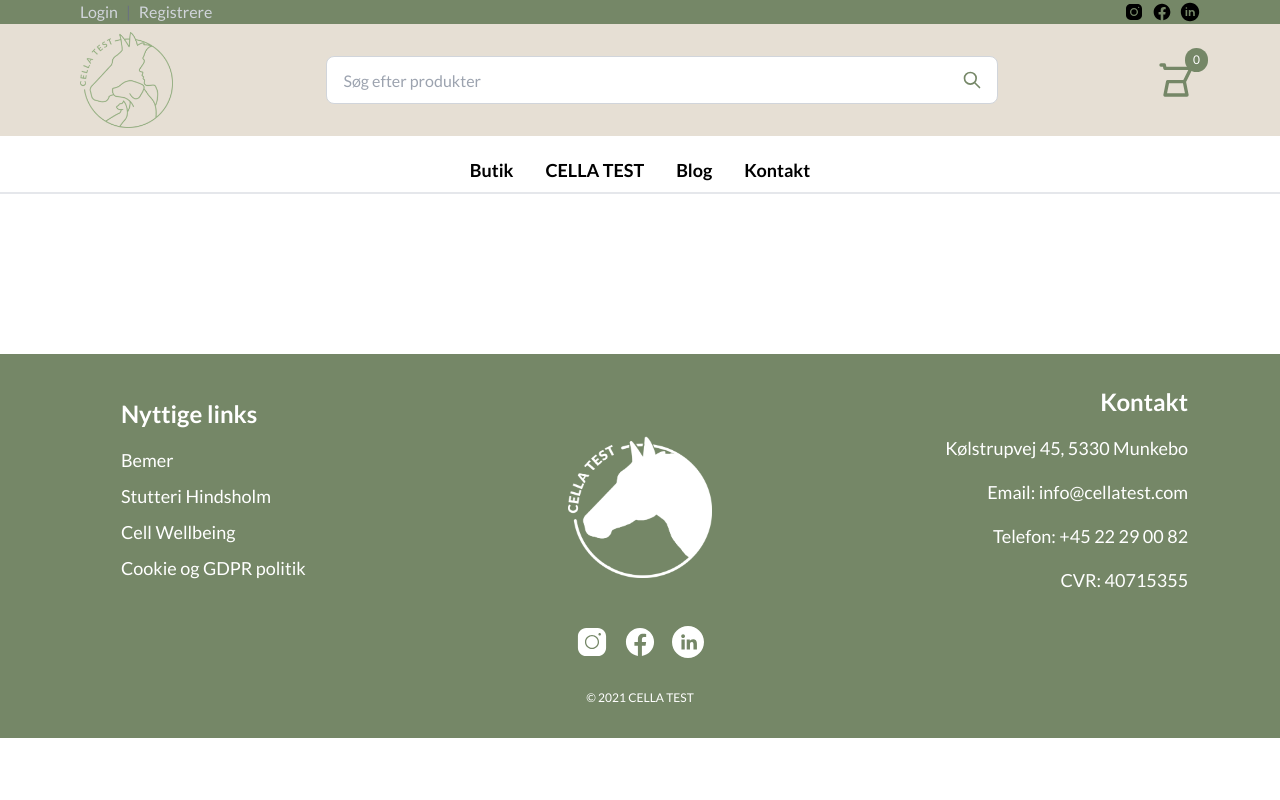
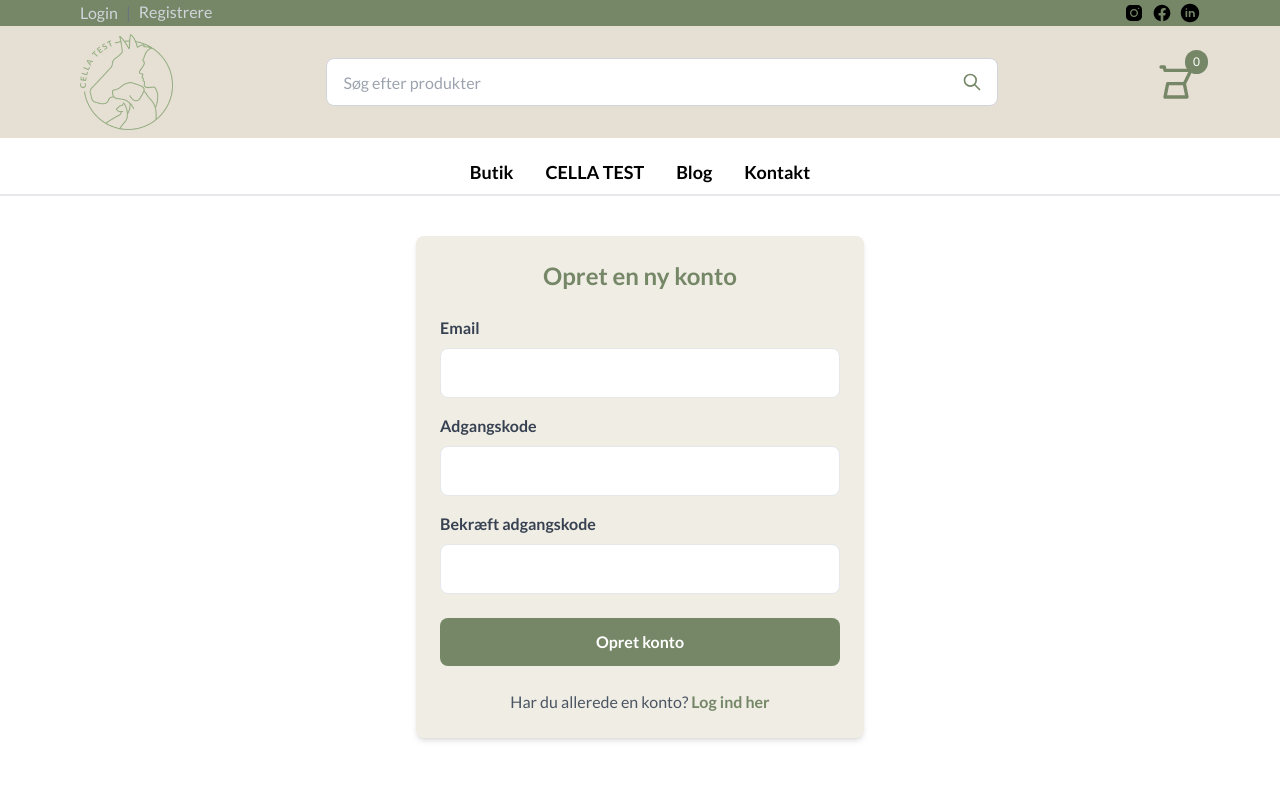
Before and after one commit to kartal5/cella-test-webshop, a Vue app: page /register in a window 1280 px wide. Shown: the top 800 px of the page. Built offline with nearby package versions, Linux system fonts and the light colour scheme.

Commit message:
Register Page with Pinia-based authentication completed Co-authored-by: Emilie <mistie@live.dk> Co-authored-by: Maria <momeria.dimon@gmail.com> Co-authored-by: Helene <zentia88@live.dk>

```diff
--- a/src/router/index.js
+++ b/src/router/index.js
@@ -11,12 +11,15 @@
 import BlogPage from '../views/BlogPage.vue';
 import BlogPostPage from '../views/BlogPostPage.vue';
 import LoginPage from '../views/LoginPage.vue';
+import RegisterPage from '../views/RegisterPage.vue';
 import { useAuthStore } from '../stores/authStore';
+
 
 const routes = [
   { path: '/admin', component: AdminPanel },
   { path: '/', component: HomePage }, // HomePage.vue as the homepage
   { path: '/login', component: LoginPage },
+  { path: '/register', component: RegisterPage },
   { path: '/cart', component: CartPage },
   { path: '/category/mennesker', component: MenneskerPage },
   { path: '/category/heste', component: HestePage },
@@ -45,7 +48,7 @@
   if (authRequiredRoutes.includes(to.path) && !authStore.isAuthenticated()) {
     next({
       path: '/login',
-      query: { redirect: to.fullPath }, // Store the original route
+      query: { redirect: to.fullPath }, // Add the unauthenticated user's intended route as a query parameter to the login URL
     });
   } else {
     next();
--- a/src/stores/authStore.js
+++ b/src/stores/authStore.js
@@ -2,13 +2,15 @@
 import { ref } from 'vue';
 
 export const useAuthStore = defineStore('auth', () => {
-  // Load user data from localStorage and convert it from a string to an object
+  // Load user data from localStorage (to persist sessions across page reloads)
+  // and convert it from a string to an object
   // Default to null if no data exists
   const user = ref(JSON.parse(localStorage.getItem('user')) || null);
 
+  // Mock login: validates hardcoded credentials and updates user state (normally this calls a backend API)
   const login = async (email, password) => {
-    // Simulate an API call for authentication
-    // Replace this with your actual authentication logic
+    // Simulate an API call for authentication (Mock login)
+    // Replace this with actual authentication logic (when backend's registration API is ready)
     if (email === 'user@example.com' && password === 'password') {
       user.value = { email };
       // Save user data to localStorage as a string when logging in
@@ -18,13 +20,23 @@
     }
   };
 
+  // Logs out the user by clearing state and localStorage (user is no longer authenticated)
   const logout = () => {
     user.value = null;
     // Remove user data from localStorage to clear the session on logout.
     localStorage.removeItem('user');
   };
 
-  // Use a getter function for derived state
+  // register method to simulate user registration (Mock registration)
+  // If registration is successful, we store the user just like in the login method.
+  const register = async (email, password) => {
+    // For now, we simply set the user as authenticated by creating a user object with the provided email (API call will be made in real scenario)
+    user.value = { email };
+    localStorage.setItem('user', JSON.stringify(user.value)); // accept the input and store it similarly to the login method
+  };
+
+  // getter function to determine if a user is currently authenticated
+  // returns "true" if user.value is not null, otherwise "false"
   const isAuthenticated = () => {
     return user.value !== null;
   };
@@ -32,6 +44,7 @@
   return {
     user,
     login,
+    register,
     logout,
     isAuthenticated,
   };
--- a/src/views/LoginPage.vue
+++ b/src/views/LoginPage.vue
@@ -56,8 +56,10 @@
     const handleLogin = async () => {
       try {
         await authStore.login(email.value, password.value);
+        // ensuring users land on the page they wanted to visit initially (if such a destination exists)
         const redirectPath = router.currentRoute.value.query.redirect || '/';
-        router.push(redirectPath); // Redirect to homepage after successful login
+        // Redirect to homepage after successful login if no specific destination was stored
+        router.push(redirectPath);
       } catch (error) {
         // Handle login error (e.g., show a notification)
         console.error('Login failed:', error);
--- /dev/null
+++ b/src/views/RegisterPage.vue
@@ -0,0 +1,99 @@
+<template>
+    <section class="container mt-10 mx-auto px-4 md:px-10">
+      <div class="max-w-md mx-auto bg-blog-post bg-white p-6 rounded-lg shadow-md">
+        <h2 class="text-2xl font-bold text-navbar-green mb-6 text-center">Opret en ny konto</h2>
+        <form @submit.prevent="handleRegister">
+          <div class="mb-4">
+            <label class="block text-gray-700 font-semibold mb-2" for="email">Email</label>
+            <input
+              v-model="email"
+              type="email"
+              id="email"
+              class="w-full p-3 border rounded-lg focus:outline-none focus:ring-2 focus:ring-navbar-green"
+              required
+            />
+          </div>
+          <div class="mb-4">
+            <label class="block text-gray-700 font-semibold mb-2" for="password">Adgangskode</label>
+            <input
+              v-model="password"
+              type="password"
+              id="password"
+              class="w-full p-3 border rounded-lg focus:outline-none focus:ring-2 focus:ring-navbar-green"
+              required
+            />
+          </div>
+          <div class="mb-6">
+            <label class="block text-gray-700 font-semibold mb-2" for="confirmPassword">Bekræft adgangskode</label>
+            <input
+              v-model="confirmPassword"
+              type="password"
+              id="confirmPassword"
+              class="w-full p-3 border rounded-lg focus:outline-none focus:ring-2 focus:ring-navbar-green"
+              required
+            />
+          </div>
+          <button
+            type="submit"
+            class="w-full bg-navbar-green text-white font-semibold py-3 rounded-lg hover:bg-green-700 transition"
+          >
+            Opret konto
+          </button>
+        </form>
+        <p class="mt-6 text-center text-gray-600">
+          Har du allerede en konto?
+          <router-link to="/login" class="text-navbar-green font-semibold hover:underline">
+            Log ind her
+          </router-link>
+        </p>
+      </div>
+    </section>
+  </template>
+
+  <script>
+  import { ref } from 'vue';
+  import { useAuthStore } from '../stores/authStore';
+  import { useRouter } from 'vue-router';
+  import { useToast } from 'vue-toastification';
+
+  export default {
+    name: 'RegisterPage',
+    setup() {
+      const email = ref('');
+      const password = ref('');
+      const confirmPassword = ref('');
+      const authStore = useAuthStore();
+      const router = useRouter();
+      const toast = useToast();
+
+      const handleRegister = async () => {
+        if (password.value !== confirmPassword.value) {
+          toast.error('Adgangskoderne stemmer ikke overens.');
+          return;
+        }
+
+        try {
+          await authStore.register(email.value, password.value);
+          toast.success('Konto oprettet succesfuldt! Du er nu logget ind.');
+          router.push('/'); // Redirect to homepage after successful registration
+        } catch (error) {
+          console.error('Registration failed:', error);
+          toast.error('Registrering mislykkedes. Prøv igen.');
+        }
+      };
+
+      return {
+        email,
+        password,
+        confirmPassword,
+        handleRegister,
+      };
+    },
+  };
+  </script>
+
+  <style scoped>
+  .bg-blog-post {
+    background-color: #efede4;
+  }
+  </style>
```
